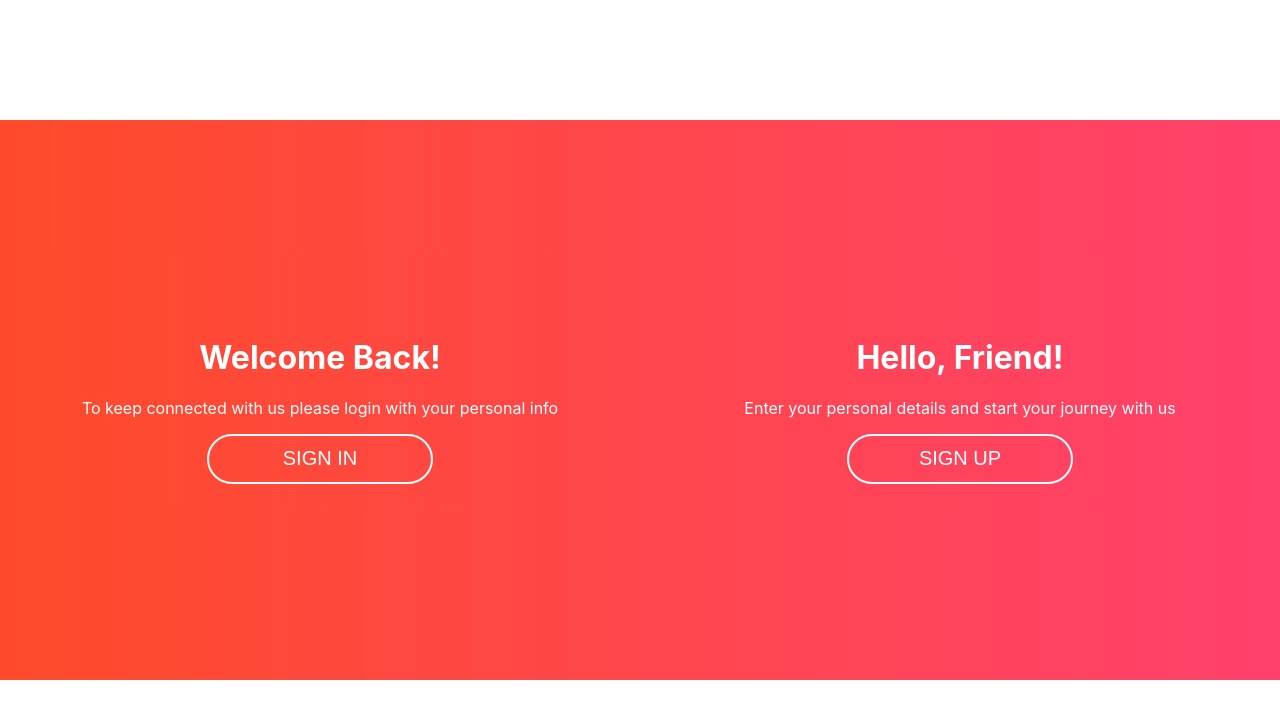
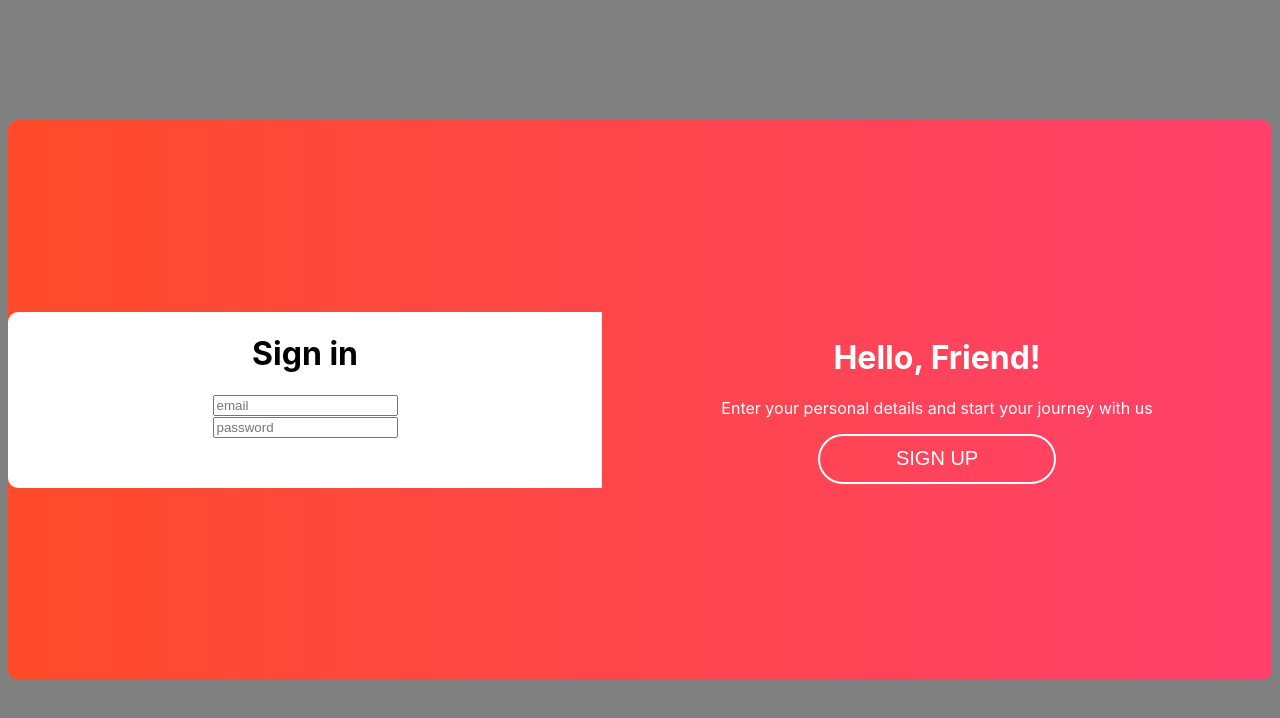
Before and after one commit to dcjones1/florin-pop-challenges, a React (Create React App) app: page / in a window 1280 px wide. Shown: the top 718 px of the page. Built offline with nearby package versions, Linux system fonts and the light colour scheme.

Commit message:
progress on inputs for sign in form

```diff
--- a/src/components/SignInForm.js
+++ b/src/components/SignInForm.js
@@ -3,25 +3,46 @@ import withStyles from 'react-jss'
 
 const styles = {
   slider: {
-    marginTop: '15vh',
+    // marginTop: '15vh',
     display: 'flex',
     height: '70vh',
     textAlign: 'center',
     alignItems: 'center',
     background: 'linear-gradient(to right, #ff4b2b, #ff416c)',
     color: 'white',
+    zIndex: 1,
+    // border: '1px solid black',
+    borderRadius: '10px',
+    margin: '15vh 1vh',
   },
   leftSide: {
     flex: 1,
     marginLeft: '3%',
     marginRight: '3%',
-    // backgroundColor: 'red',
+  },
+  leftSideTop: {
+    // width: '100%',
+    flex: 1,
+    color: 'black',
+    backgroundColor: 'white',
+    // height: '100%',
+    borderTopLeftRadius: '10px',
+    borderBottomLeftRadius: '10px',
   },
   rightSide: {
     flex: 1,
     marginLeft: '3%',
     marginRight: '3%',
     // backgroundColor: 'white',
+  },
+  rightSideTop: {
+    width: '100%',
+    flex: 1,
+    color: 'black',
+    backgroundColor: 'white',
+    height: '100%',
+    borderTopLeftRadius: '10px',
+    borderBottomLeftRadius: '10px',
   },
   button: {
     width: '40%',
@@ -35,14 +56,26 @@ const styles = {
 }
 
 class SignInForm extends Component {
+  state = {
+    signIn: true
+  }
+
+  componentDidMount() {
+    document.querySelector('body').style.backgroundColor = 'grey'
+  }
 
   render() {
     const { classes } = this.props
     return (
       <div className={classes.slider}>
-        <div className={classes.leftSide}>
-          <h1>Welcome Back!</h1>
-          <p>To keep connected with us please login with your personal info</p>
+        {this.state.signIn ? (
+          <React.Fragment>
+            <div className={classes.leftSideTop}>
+              <h1>Sign in</h1>
+              <form>
+                <input type="email" placeholder="email" /><br />
+                <input type="password" placeholder="password" />
+              </form>
               <button className={classes.button}>SIGN IN</button>
             </div>
             <div className={classes.rightSide}>
@@ -50,6 +83,25 @@ class SignInForm extends Component {
               <p>Enter your personal details and start your journey with us</p>
               <button className={classes.button}>SIGN UP</button>
             </div>
+          </React.Fragment>
+        ) : (
+          <React.Fragment>
+            <div className={classes.leftSide}>
+              <h1>Welcome Back!</h1>
+              <p>To keep connected with us please login with your personal info</p>
+              <button className={classes.button}>SIGN IN</button>
+            </div>
+            <div className={classes.rightSideTop}>
+              <h1>Sign Up</h1>
+              <form>
+                <input type="name" placeholder="Name" /><br />
+                <input type="email" placeholder="Email" /><br />
+                <input type="password" placeholder="Password" />
+              </form>
+              <button className={classes.button}>SIGN IN</button>
+            </div>
+          </React.Fragment>
+        )}
       </div>
     )
   }
```
Lines whose indentation alone changed are shown as unchanged.
